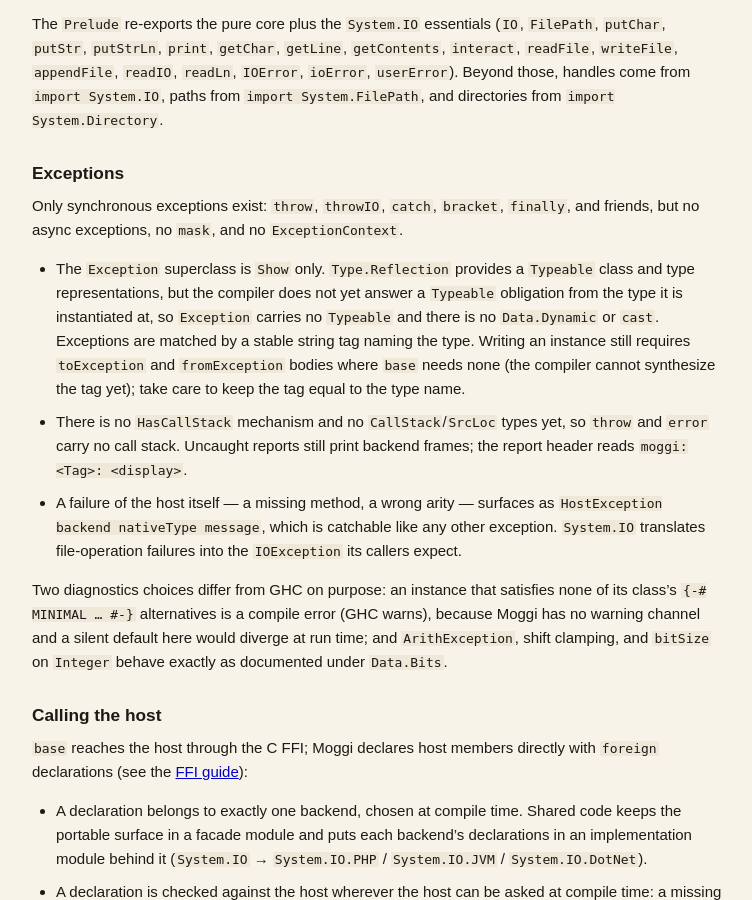
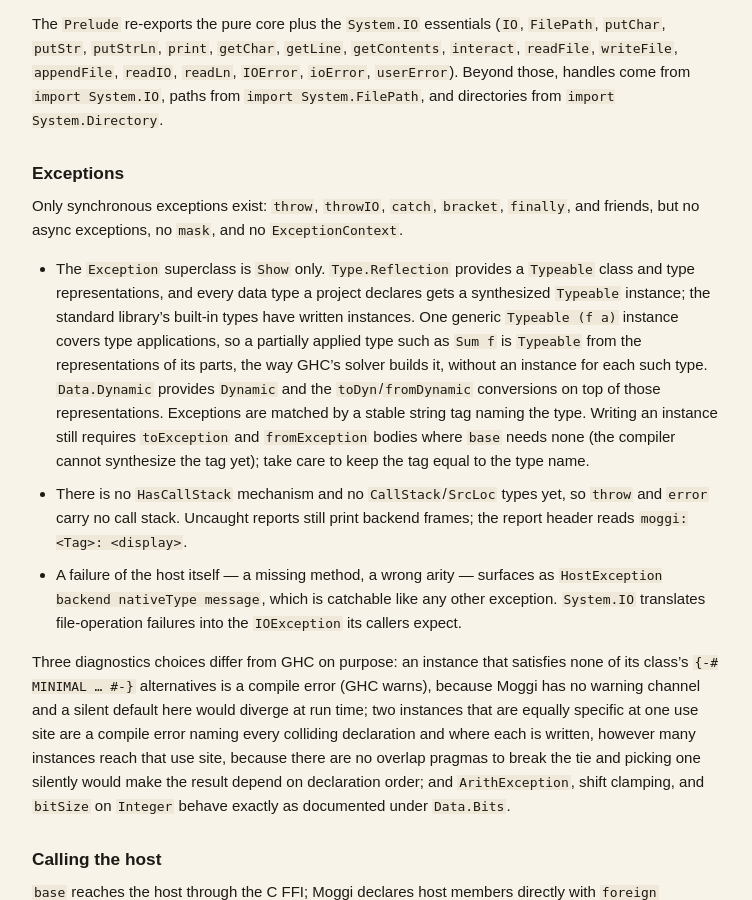
Before and after one commit to moggi-lang/moggi, a Jekyll site: the page built from docs/differences-to-haskell.md, in a window 1280 px wide and 900 px high, scrolled down 2318 px. Shown: the whole window, without its empty margins (263-1015 px from the left). Built offline with Jekyll 4.4.1, drawn with Linux system fonts in a browser that asks for light colours.

Commit message:
docs: document the new surface

```diff
--- a/docs/differences-to-haskell.md
+++ b/docs/differences-to-haskell.md
@@ -124,9 +124,13 @@ Only synchronous exceptions exist: `throw`, `throwIO`, `catch`, `bracket`,
 `ExceptionContext`.
 
 - The `Exception` superclass is `Show` only. `Type.Reflection` provides a
-  `Typeable` class and type representations, but the compiler does not yet
-  answer a `Typeable` obligation from the type it is instantiated at, so
-  `Exception` carries no `Typeable` and there is no `Data.Dynamic` or `cast`.
+  `Typeable` class and type representations, and every data type a project
+  declares gets a synthesized `Typeable` instance; the standard library's
+  built-in types have written instances. One generic `Typeable (f a)` instance
+  covers type applications, so a partially applied type such as `Sum f` is
+  `Typeable` from the representations of its parts, the way GHC's solver builds
+  it, without an instance for each such type. `Data.Dynamic` provides `Dynamic`
+  and the `toDyn`/`fromDynamic` conversions on top of those representations.
   Exceptions are matched by a stable string tag naming the type. Writing an
   instance still requires `toException` and `fromException` bodies where `base`
   needs none (the compiler cannot synthesize the tag yet); take care to keep the
@@ -139,11 +143,16 @@ Only synchronous exceptions exist: `throw`, `throwIO`, `catch`, `bracket`,
   exception. `System.IO` translates file-operation failures into the
   `IOException` its callers expect.
 
-Two diagnostics choices differ from GHC on purpose: an instance that satisfies
+Three diagnostics choices differ from GHC on purpose: an instance that satisfies
 none of its class's `{-# MINIMAL … #-}` alternatives is a compile error (GHC
 warns), because Moggi has no warning channel and a silent default here would
-diverge at run time; and `ArithException`, shift clamping, and `bitSize` on
-`Integer` behave exactly as documented under `Data.Bits`.
+diverge at run time; two instances that are equally specific at one use site are
+a compile error naming every colliding declaration and where each is written,
+however many instances reach that use site, because there are no overlap pragmas
+to break the tie and picking one silently would make the result depend on
+declaration order; and `ArithException`, shift
+clamping, and `bitSize` on `Integer` behave exactly as documented under
+`Data.Bits`.
 
 ## Calling the host
 
```
